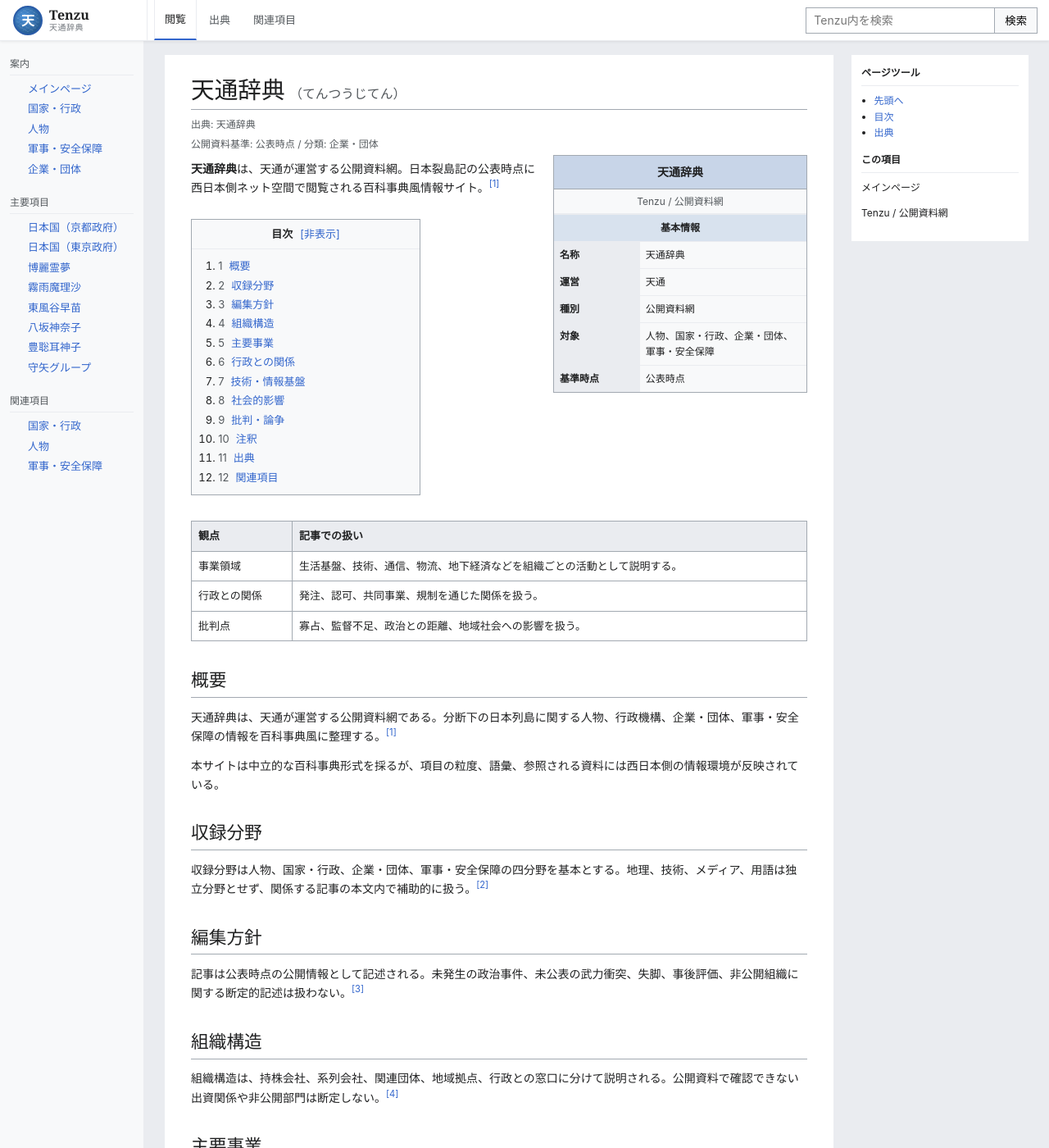
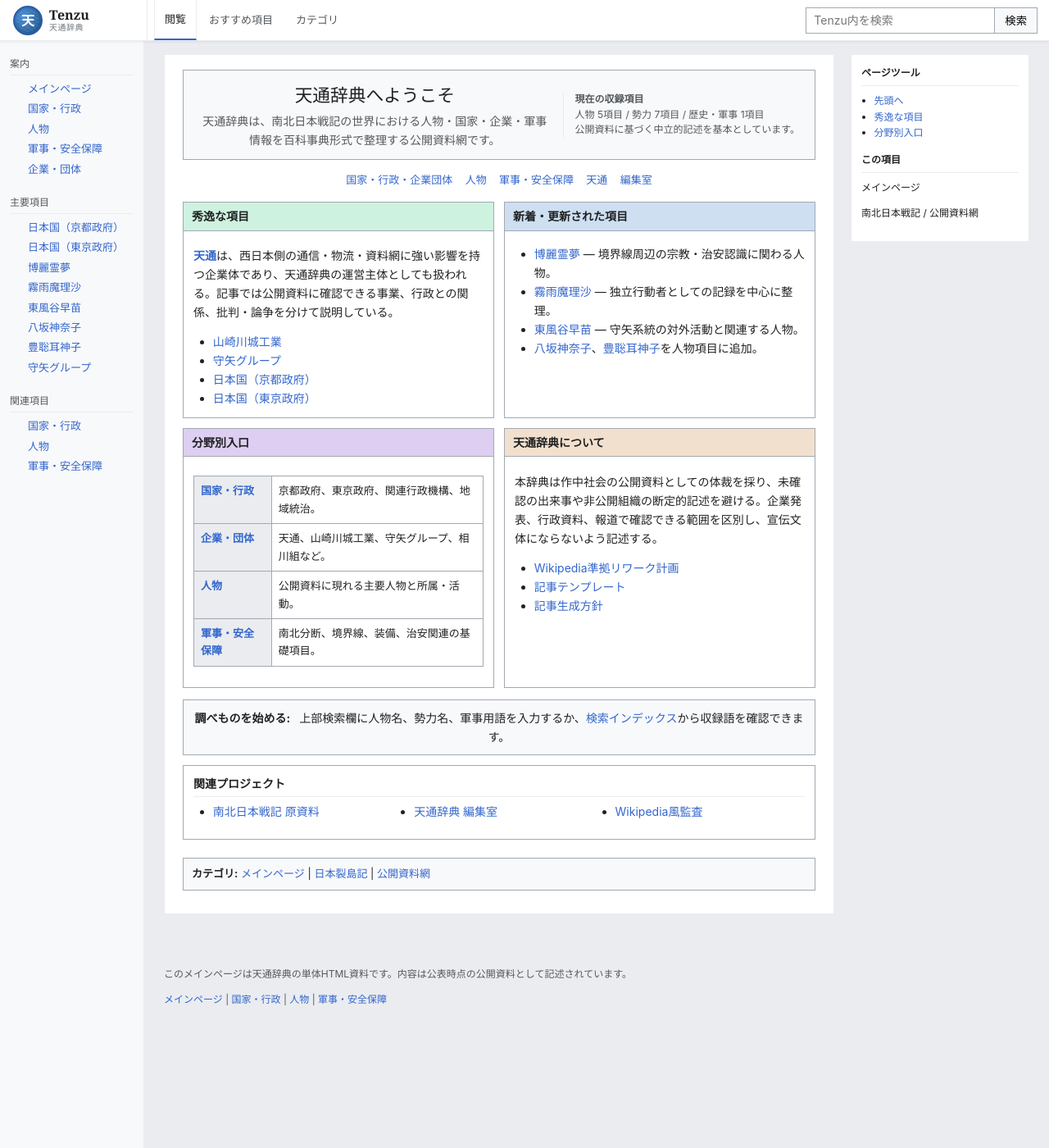
Before and after one commit to manzyuball/Tenzu.jp, a Jekyll site: the page index.html, which Jekyll copies as it is, in a window 1280 px wide and 1400 px high. Shown: the whole window at 82% size. Built offline with Jekyll 4.4.1, drawn with Linux system fonts in a browser that asks for light colours; some of the changed text lies outside the part shown.

Commit message:
Make homepage Wikipedia-like

```diff
--- a/index.html
+++ b/index.html
@@ -3,8 +3,8 @@
 <head>
 <meta charset="UTF-8">
 <meta name="viewport" content="width=device-width, initial-scale=1.0">
-<meta name="description" content="天通が運営する公開資料網。日本裂島記の公表時点に西日本側ネット空間で閲覧される百科事典風情報サイト。">
-<title>天通辞典 - Tenzu</title>
+<meta name="description" content="天通辞典のメインページ。南北日本戦記の世界における人物、勢力、軍事・安全保障記事への入口。">
+<title>メインページ - 天通辞典</title>
 <style>
 
 *, *::before, *::after { box-sizing: border-box; margin: 0; padding: 0; }
@@ -118,6 +118,132 @@ ul, ol { margin: .45em 0 .85em 1.7em; }
   clear: both; margin-top: 22px; padding: 8px 10px; border: 1px solid var(--border);
   background: #f8f9fa; font-size: 13px;
 }
+
+/* ---------- Main page (Wikipedia-like portal) ---------- */
+#mw-article.main-page {
+  padding: 18px 22px 28px;
+}
+.main-page #firstHeading {
+  position: absolute;
+  width: 1px;
+  height: 1px;
+  padding: 0;
+  margin: -1px;
+  overflow: hidden;
+  clip: rect(0, 0, 0, 0);
+  white-space: nowrap;
+  border: 0;
+}
+.main-page .siteSub,
+.main-page .page-status {
+  display: none;
+}
+.mainpage-welcome {
+  display: grid;
+  grid-template-columns: minmax(0, 1fr) auto;
+  gap: 14px;
+  align-items: center;
+  margin-bottom: 14px;
+  padding: 12px 18px;
+  background: #f8f9fa;
+  border: 1px solid var(--border);
+}
+.mainpage-welcome h2 {
+  margin: 0 0 2px;
+  padding: 0;
+  border: 0;
+  font-size: 1.55rem;
+  text-align: center;
+}
+.mainpage-welcome p {
+  margin: 0;
+  color: var(--text-muted);
+  text-align: center;
+}
+.mainpage-stats {
+  min-width: 205px;
+  padding-left: 14px;
+  border-left: 1px solid var(--border-light);
+  color: var(--text-muted);
+  font-size: 12px;
+  line-height: 1.55;
+}
+.mainpage-toplinks {
+  margin: 0 0 16px;
+  text-align: center;
+  font-size: 13px;
+}
+.mainpage-toplinks a {
+  margin: 0 0.45em;
+  white-space: nowrap;
+}
+.mainpage-grid {
+  display: grid;
+  grid-template-columns: repeat(2, minmax(0, 1fr));
+  gap: 12px;
+}
+.mainpage-box {
+  border: 1px solid var(--border);
+  background: #fff;
+}
+.mainpage-box h2 {
+  margin: 0;
+  padding: 5px 10px;
+  border-bottom: 1px solid var(--border);
+  font-family: -apple-system, BlinkMacSystemFont, "Noto Sans JP", "Helvetica Neue", Arial, sans-serif;
+  font-size: 1rem;
+  font-weight: 700;
+}
+.mainpage-box-body {
+  padding: 10px 12px 12px;
+}
+.mainpage-box-body p:last-child,
+.mainpage-box-body ul:last-child {
+  margin-bottom: 0;
+}
+.mainpage-featured h2 { background: #cef2e0; }
+.mainpage-news h2 { background: #cedff2; }
+.mainpage-categories h2 { background: #ddcef2; }
+.mainpage-guide h2 { background: #f2e0ce; }
+.mainpage-feature-list {
+  columns: 2 15em;
+}
+.mainpage-feature-list li {
+  break-inside: avoid;
+}
+.mainpage-search-panel {
+  margin: 14px 0 0;
+  padding: 10px 12px;
+  border: 1px solid var(--border);
+  background: #f8f9fa;
+  text-align: center;
+}
+.mainpage-search-panel strong {
+  margin-right: 0.5em;
+}
+.mainpage-sister {
+  margin-top: 12px;
+  padding: 10px 12px;
+  border: 1px solid var(--border);
+  background: #fff;
+}
+.mainpage-sister h2 {
+  margin: 0 0 6px;
+  padding: 0 0 4px;
+  border-bottom: 1px solid var(--border-light);
+  font-family: -apple-system, BlinkMacSystemFont, "Noto Sans JP", "Helvetica Neue", Arial, sans-serif;
+  font-size: 1rem;
+  font-weight: 700;
+}
+.mainpage-sister ul {
+  columns: 3 13em;
+}
+@media (max-width: 980px) {
+  .mainpage-welcome { grid-template-columns: 1fr; }
+  .mainpage-stats { min-width: 0; padding-left: 0; border-left: 0; border-top: 1px solid var(--border-light); padding-top: 8px; }
+  .mainpage-grid { grid-template-columns: 1fr; }
+}
+
 #mw-right-aside {
   position: sticky; top: 66px; background: #fff; border: 1px solid var(--border-light); padding: 12px; font-size: 12px;
 }
@@ -155,8 +281,8 @@ footer {
   </a>
   <nav id="mw-head-nav" aria-label="ページ操作">
     <a class="mw-tab active" href="index.html">閲覧</a>
-    <a class="mw-tab" href="#sec-出典">出典</a>
-    <a class="mw-tab" href="#sec-関連項目">関連項目</a>
+    <a class="mw-tab" href="#mainpage-featured">おすすめ項目</a>
+    <a class="mw-tab" href="#mainpage-categories">カテゴリ</a>
   </nav>
   <form id="mw-search" onsubmit="runSearch(event)">
     <input id="mw-search-input" type="search" placeholder="Tenzu内を検索" aria-label="Tenzu内を検索">
@@ -170,71 +296,110 @@ footer {
 </nav>
 <main id="mw-content">
   <div class="content-wrapper">
-    <article id="mw-article">
-      <h1 id="firstHeading">天通辞典<span class="reading-ruby">（てんつうじてん）</span></h1>
+    <article id="mw-article" class="main-page">
+      <h1 id="firstHeading">メインページ</h1>
       <div class="siteSub">出典: 天通辞典</div>
-      <div class="page-status">公開資料基準: 公表時点 / 分類: 企業・団体</div>
+      <div class="page-status">公開資料基準: 公表時点 / 分類: メインページ</div>
 
-      <div class="infobox">
-        <div class="infobox-title">天通辞典</div>
-        <div class="infobox-subtitle">Tenzu / 公開資料網</div>
-        <table><tbody>
-          <tr class="infobox-section-header"><td colspan="2">基本情報</td></tr>
-          <tr><th>名称</th><td>天通辞典</td></tr>
-<tr><th>運営</th><td>天通</td></tr>
-<tr><th>種別</th><td>公開資料網</td></tr>
-<tr><th>対象</th><td>人物、国家・行政、企業・団体、軍事・安全保障</td></tr>
-<tr><th>基準時点</th><td>公表時点</td></tr>
-        </tbody></table>
+      <section class="mainpage-welcome" aria-labelledby="mainpage-welcome-title">
+        <div>
+          <h2 id="mainpage-welcome-title">天通辞典へようこそ</h2>
+          <p>天通辞典は、南北日本戦記の世界における人物・国家・企業・軍事情報を百科事典形式で整理する公開資料網です。</p>
+        </div>
+        <div class="mainpage-stats" aria-label="天通辞典の統計">
+          <b>現在の収録項目</b><br>
+          人物 5項目 / 勢力 7項目 / 歴史・軍事 1項目<br>
+          公開資料に基づく中立的記述を基本としています。
+        </div>
+      </section>
+
+      <nav class="mainpage-toplinks" aria-label="主要入口">
+        <a href="factions.html">国家・行政・企業団体</a>
+        <a href="characters.html">人物</a>
+        <a href="history.html">軍事・安全保障</a>
+        <a href="faction-tenzu.html">天通</a>
+        <a href="editor.html">編集室</a>
+      </nav>
+
+      <div class="mainpage-grid">
+        <section id="mainpage-featured" class="mainpage-box mainpage-featured" aria-labelledby="mainpage-featured-title">
+          <h2 id="mainpage-featured-title">秀逸な項目</h2>
+          <div class="mainpage-box-body">
+            <p><b><a href="faction-tenzu.html">天通</a></b>は、西日本側の通信・物流・資料網に強い影響を持つ企業体であり、天通辞典の運営主体としても扱われる。記事では公開資料に確認できる事業、行政との関係、批判・論争を分けて説明している。</p>
+            <ul class="mainpage-feature-list">
+              <li><a href="faction-yamazaki-kawashiro-industries.html">山崎川城工業</a></li>
+              <li><a href="faction-moriya-yasaka-group.html">守矢グループ</a></li>
+              <li><a href="faction-japan-kyoto-government.html">日本国（京都政府）</a></li>
+              <li><a href="faction-japan-tokyo-government.html">日本国（東京政府）</a></li>
+            </ul>
+          </div>
+        </section>
+
+        <section class="mainpage-box mainpage-news" aria-labelledby="mainpage-news-title">
+          <h2 id="mainpage-news-title">新着・更新された項目</h2>
+          <div class="mainpage-box-body">
+            <ul>
+              <li><a href="character-hakurei-reimu.html">博麗霊夢</a> — 境界線周辺の宗教・治安認識に関わる人物。</li>
+              <li><a href="character-marisa.html">霧雨魔理沙</a> — 独立行動者としての記録を中心に整理。</li>
+              <li><a href="character-sanae.html">東風谷早苗</a> — 守矢系統の対外活動と関連する人物。</li>
+              <li><a href="character-yasaka-kanako.html">八坂神奈子</a>、<a href="character-toyosato-miko.html">豊聡耳神子</a>を人物項目に追加。</li>
+            </ul>
+          </div>
+        </section>
+
+        <section id="mainpage-categories" class="mainpage-box mainpage-categories" aria-labelledby="mainpage-categories-title">
+          <h2 id="mainpage-categories-title">分野別入口</h2>
+          <div class="mainpage-box-body">
+            <table class="wikitable">
+              <tbody>
+                <tr><th><a href="factions.html">国家・行政</a></th><td>京都政府、東京政府、関連行政機構、地域統治。</td></tr>
+                <tr><th><a href="factions.html">企業・団体</a></th><td>天通、山崎川城工業、守矢グループ、相川組など。</td></tr>
+                <tr><th><a href="characters.html">人物</a></th><td>公開資料に現れる主要人物と所属・活動。</td></tr>
+                <tr><th><a href="history.html">軍事・安全保障</a></th><td>南北分断、境界線、装備、治安関連の基礎項目。</td></tr>
+              </tbody>
+            </table>
+          </div>
+        </section>
+
+        <section class="mainpage-box mainpage-guide" aria-labelledby="mainpage-guide-title">
+          <h2 id="mainpage-guide-title">天通辞典について</h2>
+          <div class="mainpage-box-body">
+            <p>本辞典は作中社会の公開資料としての体裁を採り、未確認の出来事や非公開組織の断定的記述を避ける。企業発表、行政資料、報道で確認できる範囲を区別し、宣伝文体にならないよう記述する。</p>
+            <ul>
+              <li><a href="docs/wikipedia-rework-plan.md">Wikipedia準拠リワーク計画</a></li>
+              <li><a href="references/templates-tenzu.md">記事テンプレート</a></li>
+              <li><a href="references/tenzu-generation-prompt.md">記事生成方針</a></li>
+            </ul>
+          </div>
+        </section>
       </div>
-      <p><b>天通辞典</b>は、天通が運営する公開資料網。日本裂島記の公表時点に西日本側ネット空間で閲覧される百科事典風情報サイト。<sup id="cite_ref-1" class="reference"><a href="#cite_note-1">[1]</a></sup></p>
-      <div id="toc"><div id="toc-title">目次 <span id="toc-toggle" onclick="toggleToc()">[非表示]</span></div><div id="toc-body"><ol><li><a href="#sec-概要"><span class="toc-number">1</span>概要</a></li><li><a href="#sec-収録分野"><span class="toc-number">2</span>収録分野</a></li><li><a href="#sec-編集方針"><span class="toc-number">3</span>編集方針</a></li><li><a href="#sec-組織構造"><span class="toc-number">4</span>組織構造</a></li><li><a href="#sec-主要事業"><span class="toc-number">5</span>主要事業</a></li><li><a href="#sec-行政との関係"><span class="toc-number">6</span>行政との関係</a></li><li><a href="#sec-技術-情報基盤"><span class="toc-number">7</span>技術・情報基盤</a></li><li><a href="#sec-社会的影響"><span class="toc-number">8</span>社会的影響</a></li><li><a href="#sec-批判-論争"><span class="toc-number">9</span>批判・論争</a></li><li><a href="#sec-注釈"><span class="toc-number">10</span>注釈</a></li><li><a href="#sec-出典"><span class="toc-number">11</span>出典</a></li><li><a href="#sec-関連項目"><span class="toc-number">12</span>関連項目</a></li></ol></div></div>
-      <table class="wikitable"><thead><tr><th>観点</th><th>記事での扱い</th></tr></thead><tbody><tr><td>事業領域</td><td>生活基盤、技術、通信、物流、地下経済などを組織ごとの活動として説明する。</td></tr><tr><td>行政との関係</td><td>発注、認可、共同事業、規制を通じた関係を扱う。</td></tr><tr><td>批判点</td><td>寡占、監督不足、政治との距離、地域社会への影響を扱う。</td></tr></tbody></table>
-      <h2 id="sec-概要">概要</h2>
-<p>天通辞典は、天通が運営する公開資料網である。分断下の日本列島に関する人物、行政機構、企業・団体、軍事・安全保障の情報を百科事典風に整理する。<sup id="cite_ref-1" class="reference"><a href="#cite_note-1">[1]</a></sup></p>
-<p>本サイトは中立的な百科事典形式を採るが、項目の粒度、語彙、参照される資料には西日本側の情報環境が反映されている。</p>
-<h2 id="sec-収録分野">収録分野</h2>
-<p>収録分野は人物、国家・行政、企業・団体、軍事・安全保障の四分野を基本とする。地理、技術、メディア、用語は独立分野とせず、関係する記事の本文内で補助的に扱う。<sup id="cite_ref-2" class="reference"><a href="#cite_note-2">[2]</a></sup></p>
-<h2 id="sec-編集方針">編集方針</h2>
-<p>記事は公表時点の公開情報として記述される。未発生の政治事件、未公表の武力衝突、失脚、事後評価、非公開組織に関する断定的記述は扱わない。<sup id="cite_ref-3" class="reference"><a href="#cite_note-3">[3]</a></sup></p>
-<h2 id="sec-組織構造">組織構造</h2>
-<p>組織構造は、持株会社、系列会社、関連団体、地域拠点、行政との窓口に分けて説明される。公開資料で確認できない出資関係や非公開部門は断定しない。<sup id="cite_ref-4" class="reference"><a href="#cite_note-4">[4]</a></sup></p>
-<h2 id="sec-主要事業">主要事業</h2>
-<p>主要事業は、生活基盤、通信、物流、金融、装備調達、港湾、報道、資料網など、社会機能に直結する領域に分かれる。単なる業種分類ではなく、行政や住民がどの機能に依存しているかを軸に記述する。<sup id="cite_ref-5" class="reference"><a href="#cite_note-5">[5]</a></sup></p>
-<h2 id="sec-行政との関係">行政との関係</h2>
-<p>行政との関係は、補助金、認可、委託、共同事業、災害対応、境界線周辺の安全保障契約に現れる。企業側は公共性と効率性を強調する一方、批判的報道では政策決定と企業利益の境界が曖昧になりやすい点が論じられる。<sup id="cite_ref-6" class="reference"><a href="#cite_note-6">[6]</a></sup></p>
-<h2 id="sec-技術-情報基盤">技術・情報基盤</h2>
-<p>技術、メディア、用語、地理に関する説明は独立カテゴリにせず、組織の活動の一部として扱う。Octpath4.7、上海型無人機、天網、天網中継塔ネットワークなどは、河城工業や天通の事業、または軍事・安全保障記事内で説明する。<sup id="cite_ref-7" class="reference"><a href="#cite_note-7">[7]</a></sup></p>
-<h2 id="sec-社会的影響">社会的影響</h2>
-<p>企業・団体は雇用、生活基盤、物流、情報流通、技術調達を通じて地域社会に影響を及ぼす。利便性や安定供給への評価と、寡占や監督不足への批判が併存する。<sup id="cite_ref-8" class="reference"><a href="#cite_note-8">[8]</a></sup></p>
-<h2 id="sec-批判-論争">批判・論争</h2>
-<p>批判点は、価格決定の透明性、行政への影響、地方事業者の排除、個人情報や通信記録の扱い、下請企業への負担に集中する。記事では企業発表と批判的報道を並置し、どちらか一方の宣伝文体に寄せない。<sup id="cite_ref-9" class="reference"><a href="#cite_note-9">[9]</a></sup></p>
-      <h2 id="sec-注釈">注釈</h2>
-      <ol class="references"><li>この記事は作中社会の公開資料としての体裁を採り、未発生事件や非公開組織の断定的記述を避けている。</li></ol>
-      <h2 id="sec-出典">出典</h2>
-      <ol class="references"><li id="cite_note-1"><span class="mw-cite-backlink"><a href="#cite_ref-1">↑</a></span> <span class="reference-text">天通辞典編集部「天通辞典 概要」公開資料整理、2026年。</span></li>
-<li id="cite_note-2"><span class="mw-cite-backlink"><a href="#cite_ref-2">↑</a></span> <span class="reference-text">天通辞典編集部「天通辞典 収録分野」公開資料整理、2026年。</span></li>
-<li id="cite_note-3"><span class="mw-cite-backlink"><a href="#cite_ref-3">↑</a></span> <span class="reference-text">天通辞典編集部「天通辞典 編集方針」公開資料整理、2026年。</span></li>
-<li id="cite_note-4"><span class="mw-cite-backlink"><a href="#cite_ref-4">↑</a></span> <span class="reference-text">天通辞典編集部「天通辞典 組織構造」公開資料整理、2026年。</span></li>
-<li id="cite_note-5"><span class="mw-cite-backlink"><a href="#cite_ref-5">↑</a></span> <span class="reference-text">天通辞典編集部「天通辞典 主要事業」公開資料整理、2026年。</span></li>
-<li id="cite_note-6"><span class="mw-cite-backlink"><a href="#cite_ref-6">↑</a></span> <span class="reference-text">天通辞典編集部「天通辞典 行政との関係」公開資料整理、2026年。</span></li>
-<li id="cite_note-7"><span class="mw-cite-backlink"><a href="#cite_ref-7">↑</a></span> <span class="reference-text">天通辞典編集部「天通辞典 技術・情報基盤」公開資料整理、2026年。</span></li>
-<li id="cite_note-8"><span class="mw-cite-backlink"><a href="#cite_ref-8">↑</a></span> <span class="reference-text">天通辞典編集部「天通辞典 社会的影響」公開資料整理、2026年。</span></li>
-<li id="cite_note-9"><span class="mw-cite-backlink"><a href="#cite_ref-9">↑</a></span> <span class="reference-text">天通辞典編集部「天通辞典 批判・論争」公開資料整理、2026年。</span></li></ol>
-      <h2 id="sec-関連項目">関連項目</h2>
-      <ul><li><a href="factions.html">国家・行政</a></li><li><a href="characters.html">人物</a></li><li><a href="history.html">軍事・安全保障</a></li></ul>
-      <div class="category-box"><strong>カテゴリ:</strong> <a href="factions.html">企業・団体</a> | <a href="index.html">メインページ</a> | <a href="index.html">日本裂島記</a></div>
+
+      <section class="mainpage-search-panel" aria-label="検索案内">
+        <strong>調べものを始める:</strong>
+        上部検索欄に人物名、勢力名、軍事用語を入力するか、<a href="assets/search-index.json">検索インデックス</a>から収録語を確認できます。
+      </section>
+
+      <section class="mainpage-sister" aria-labelledby="mainpage-sister-title">
+        <h2 id="mainpage-sister-title">関連プロジェクト</h2>
+        <ul>
+          <li><a href="nanboku_nihon_senki.md">南北日本戦記 原資料</a></li>
+          <li><a href="editor.html">天通辞典 編集室</a></li>
+          <li><a href="docs/wikipedia-style-gap-audit.md">Wikipedia風監査</a></li>
+        </ul>
+      </section>
+
+      <div class="category-box"><strong>カテゴリ:</strong> <a href="index.html">メインページ</a> | <a href="index.html">日本裂島記</a> | <a href="factions.html">公開資料網</a></div>
     </article>
     <aside id="mw-right-aside">
       <div class="right-aside-title">ページツール</div>
-      <div class="right-aside-section"><ul><li><a href="#firstHeading">先頭へ</a></li><li><a href="#toc">目次</a></li><li><a href="#sec-出典">出典</a></li></ul></div>
+      <div class="right-aside-section"><ul><li><a href="#firstHeading">先頭へ</a></li><li><a href="#mainpage-featured">秀逸な項目</a></li><li><a href="#mainpage-categories">分野別入口</a></li></ul></div>
       <div class="right-aside-title">この項目</div>
-      <div class="right-aside-section"><p>メインページ</p><p>Tenzu / 公開資料網</p></div>
+      <div class="right-aside-section"><p>メインページ</p><p>南北日本戦記 / 公開資料網</p></div>
     </aside>
   </div>
 </main>
 <footer>
-  <p>このページは天通辞典の単体HTML資料です。内容は公表時点の公開資料として記述されています。</p>
+  <p>このメインページは天通辞典の単体HTML資料です。内容は公表時点の公開資料として記述されています。</p>
   <p><a href="index.html">メインページ</a> | <a href="factions.html">国家・行政</a> | <a href="characters.html">人物</a> | <a href="history.html">軍事・安全保障</a></p>
 </footer>
 <script>
```
